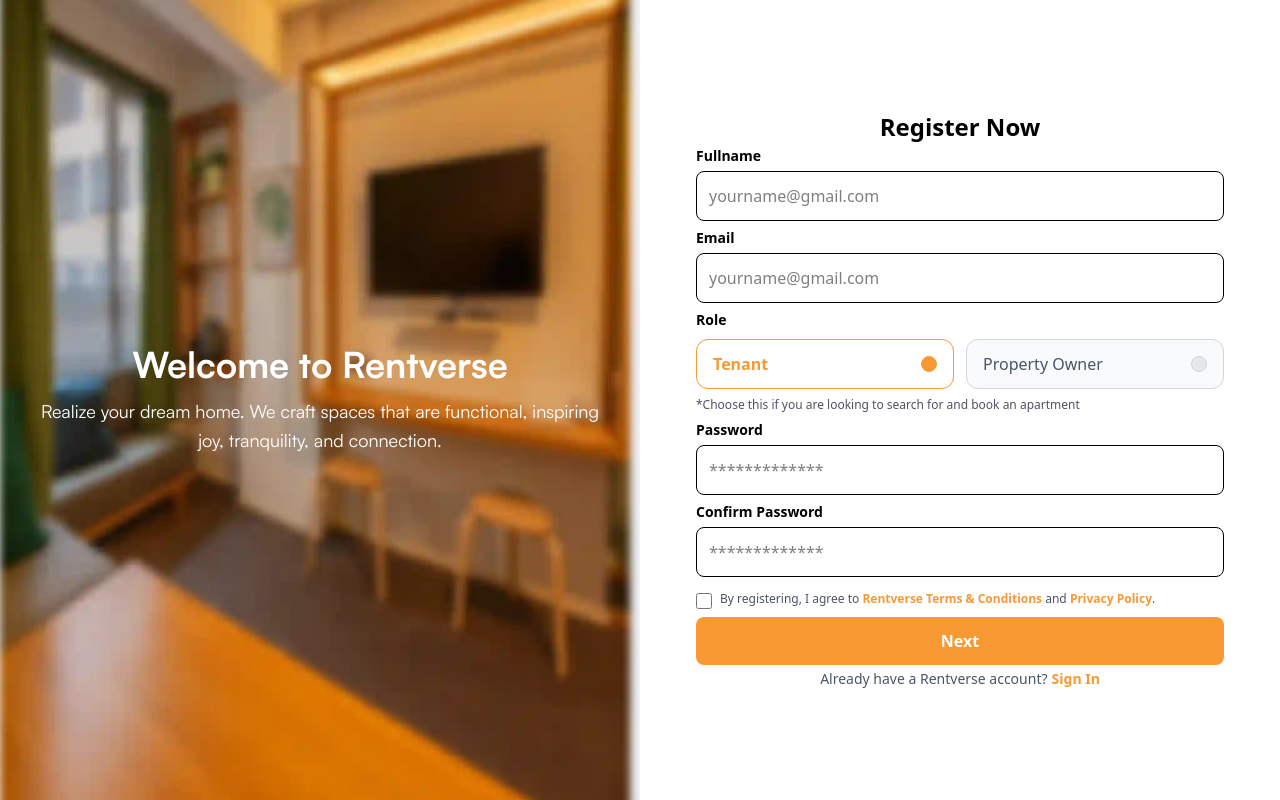
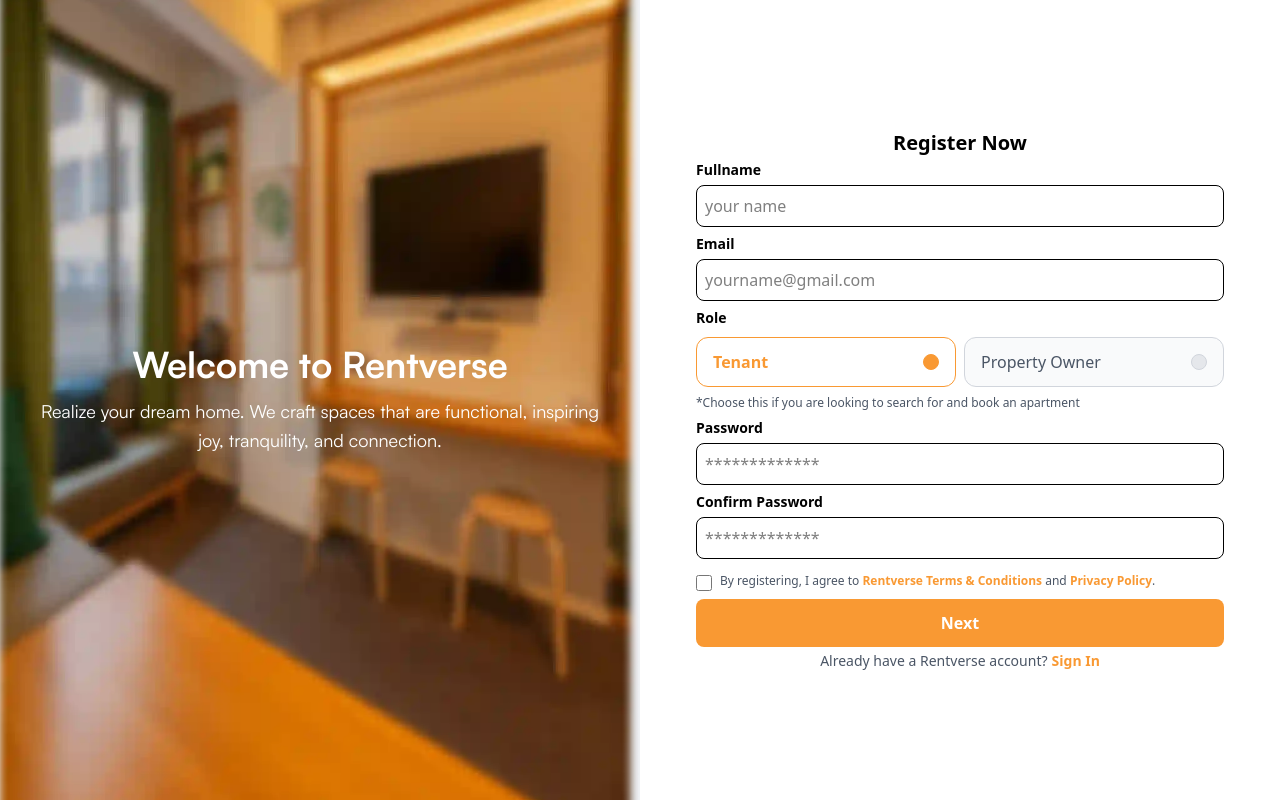
Before and after one commit to Maulanaputra07/RentVerse, a React (Vite) app: page /register in a window 1280 px wide. Built offline with nearby package versions, Linux system fonts and the light colour scheme; no server answers; a web font is replaced by a local one.

Commit message:
fix: auth

```diff
--- a/src/api/endpoints/auth.js
+++ b/src/api/endpoints/auth.js
@@ -12,6 +12,20 @@
             }
         })
     },
+
+    register: (payload) => {
+        const formData = new URLSearchParams();
+        formData.append("fullname", payload.fullName)
+        formData.append("email", payload.email)
+        formData.append("password", payload.password)
+        formData.append("role", payload.role)
+
+        return client.post("/register", formData, {
+            headers: {
+                "Content-Type" : "application/x-www-form-urlencoded",
+            }
+        })
+    },
 }
 
 export default AuthAPI
--- /dev/null
+++ b/src/components/layouts/tenantLayout.jsx
@@ -0,0 +1,13 @@
+import { Outlet } from "react-router-dom";
+
+export default function TenantLayout(){
+    return(
+        <div>
+            <div className="min-h-screen w-full flex flex-col">
+                <main className="flex-1 h-full overflow-y-auto">
+                    <Outlet />
+                </main>
+        </div>
+        </div>
+    )
+}
--- /dev/null
+++ b/src/feature/auth/components/protectedRoute.jsx
@@ -0,0 +1,15 @@
+import { Navigate, Outlet } from "react-router-dom";
+
+export default function ProtectedRoute({ role }) {
+    const user = JSON.parse(localStorage.getItem("user"));
+
+    if (!user) {
+        return <Navigate to="/login" replace />;
+    }
+
+    if (role && user.role !== role) {
+        return <Navigate to="/" replace />;
+    }
+
+    return <Outlet />;
+}
--- a/src/feature/auth/pages/login.jsx
+++ b/src/feature/auth/pages/login.jsx
@@ -50,6 +50,8 @@
             const res = await AuthAPI.login({ email, password });
 
             const user = res.data.data;
+            console.log(user.role)
+
             localStorage.setItem("user", JSON.stringify(user));
 
             // TUTUP LOADING
@@ -64,7 +66,8 @@
                 showConfirmButton: false,
             });
 
-            navigate("/owner");
+            if (user.role === "Tenant") navigate("/tenant");
+            if (user.role === "Property Owner") navigate("/owner");
 
         } catch (err) {
             // TUTUP LOADING OTOMATIS & TAMPILKAN ERROR
--- a/src/feature/auth/pages/register.jsx
+++ b/src/feature/auth/pages/register.jsx
@@ -1,36 +1,108 @@
 import { useState } from "react";
 import { useNavigate } from "react-router-dom";
 import AuthAPI from "../../../api/endpoints/auth";
+import Swal from "sweetalert2";
 
 export default function RegisterPage() {
     const [showPassword, setShowPassword] = useState(false);
     const [agree, setAgree] = useState(false);
     const [email, setEmail] = useState("");
+    const [fullName, setFullName] = useState("");
     const [password, setPassword] = useState("");
+    const [confirmPassword, setConfrimPassword] = useState("");
     const [role, setRole] = useState("Tenant");
 
 
     const navigate = useNavigate()
 
-    const handleLogin = async () => {
-        if (!email || !password) {
-            alert("Email dan password wajib di isi");
-            return;
+    const handleRegister = async () => {
+        if (!fullName) {
+            return Swal.fire({
+                icon: "warning",
+                title: "Full Name wajib diisi!",
+            });
         }
 
+        if (!email) {
+            return Swal.fire({
+                icon: "warning",
+                title: "Email wajib diisi!",
+            });
+        }
+
+        if (!password) {
+            return Swal.fire({
+                icon: "warning",
+                title: "Password wajib diisi!",
+            });
+        }
+
+        if (!confirmPassword) {
+            return Swal.fire({
+                icon: "warning",
+                title: "Konfirmasi password wajib diisi!",
+            });
+        }
+
+        if (password !== confirmPassword) {
+            return Swal.fire({
+                icon: "error",
+                title: "Password tidak cocok!",
+                text: "Pastikan password dan confirm password sama."
+            });
+        }
+
+        if (!role) {
+            return Swal.fire({
+                icon: "warning",
+                title: "Role belum dipilih!",
+            });
+        }
+
+        Swal.fire({
+            title: "Registering...",
+            text: "Please wait",
+            allowOutsideClick: false,
+            didOpen: () => Swal.showLoading(),
+        });
+
+        console.log(fullName)
+
         try {
-            const res = await AuthAPI.login({email, password});
+            const res = await AuthAPI.register({
+                fullName, email, password, role
+            });
 
             const user = res.data.data;
-            console.log("user", user)
+            console.log(user.role)
+            localStorage.setItem("user", JSON.stringify(user));
 
-            localStorage.setItem("user", JSON.stringify(user));
-            navigate("/owner")
-        }catch(err) {
+            Swal.close();
+
+            Swal.fire({
+                icon: "success",
+                title: "Register berhasil!",
+                timer: 1500,
+                showConfirmButton: false
+            });
+
+            if (user.role === "Tenant") navigate("/tenant");
+            if (user.role === "Property Owner") navigate("/owner");
+
+        } catch (err) {
             console.error(err);
-            alert("Login gagal! Periksa email / password kamu.");
+
+            Swal.close();
+
+            // 🔴 ERROR POPUP
+            Swal.fire({
+                icon: "error",
+                title: "Register gagal!",
+                text: err?.response?.data?.message || "Coba lagi nanti.",
+            });
         }
-    }
+    };
+
 
     return (
         <div className="w-full h-screen flex flex-col md:flex-row">
@@ -60,19 +132,18 @@
                 "
             >
                 <div className="w-full max-w-full px-4">
-
-                    <h2 className="text-center text-2xl font-bold ">
+                    <h2 className="text-center text-xl font-bold ">
                         Register Now
                     </h2>
 
                     <div className="mb-1">
                         <label className="text-sm font-semibold">Fullname</label>
                         <input
-                            type="email"
-                            placeholder="yourname@gmail.com"
-                            className="w-full border p-3 rounded-lg mt-1 focus:ring-2 focus:ring-main outline-none"
-                            value={email}
-                            onChange={(e) => setEmail(e.target.value)}
+                            type="text"
+                            placeholder="your name"
+                            className="w-full border p-2 rounded-lg mt-1 focus:ring-2 focus:ring-main outline-none"
+                            value={fullName}
+                            onChange={(e) => setFullName(e.target.value)}
                         />
                     </div>
 
@@ -81,7 +152,7 @@
                         <input
                             type="email"
                             placeholder="yourname@gmail.com"
-                            className="w-full border p-3 rounded-lg mt-1 focus:ring-2 focus:ring-main outline-none"
+                            className="w-full border p-2 rounded-lg mt-1 focus:ring-2 focus:ring-main outline-none"
                             value={email}
                             onChange={(e) => setEmail(e.target.value)}
                         />
@@ -90,7 +161,7 @@
                     <div className="mb-1">
                         <label className="text-sm font-semibold">Role</label>
 
-                        <div className="flex items-center gap-3 mt-2">
+                        <div className="flex items-center gap-2 mt-2">
 
                             {/* Tenant */}
                             <div
@@ -134,7 +205,6 @@
 
                         </div>
 
-                        {/* Role description */}
                         <p className="text-xs text-gray-600 mt-2">
                             {role === "Tenant"
                                 ? "*Choose this if you are looking to search for and book an apartment"
@@ -147,25 +217,20 @@
                         <input
                             type={showPassword ? "text" : "password"}
                             placeholder="*************"
-                            className="w-full border p-3 rounded-lg mt-1 focus:ring-2 focus:ring-main outline-none"
+                            className="w-full border p-2 rounded-lg mt-1 focus:ring-2 focus:ring-main outline-none"
                             value={password}
                             onChange={(e) => setPassword(e.target.value)}
                         />
-                        {/* <span
-                            className="text-main text-sm cursor-pointer select-none"
-                            onClick={() => setShowPassword(!showPassword)}
-                        >
-                            {showPassword ? "Hide" : "Show"} password
-                        </span> */}
                     </div>
 
-                    {/* Confirm Password */}
                     <div className="mb-1">
                         <label className="text-sm font-semibold">Confirm Password</label>
                         <input
                             type={showPassword ? "text" : "password"}
                             placeholder="*************"
-                            className="w-full border p-3 rounded-lg mt-1 focus:ring-2 focus:ring-main outline-none"
+                            onChange={(e) => setConfrimPassword(e.target.value)}
+                            value={confirmPassword}
+                            className="w-full border p-2 rounded-lg mt-1 focus:ring-2 focus:ring-main outline-none"
                         />
                     </div>
 
@@ -193,7 +258,7 @@
 
                     {/* Login Button */}
                     <button
-                        onClick={handleLogin}
+                        onClick={handleRegister}
                         className="w-full bg-main text-white font-semibold py-3 rounded-lg mt-2 hover:opacity-90">
                         Next
                     </button>
--- /dev/null
+++ b/src/feature/tenant/pages/dashboardTenant.jsx
@@ -0,0 +1,7 @@
+export default function DashboardTenant(){
+    return(
+        <div>
+            <h1>INI DASHBOARD TENANT</h1>
+        </div>
+    )
+}
```
Also changed, not shown: src/app/routes/router.jsx (+22 -10 lines), src/components/ui/navbar.jsx (+9 -3 lines).
